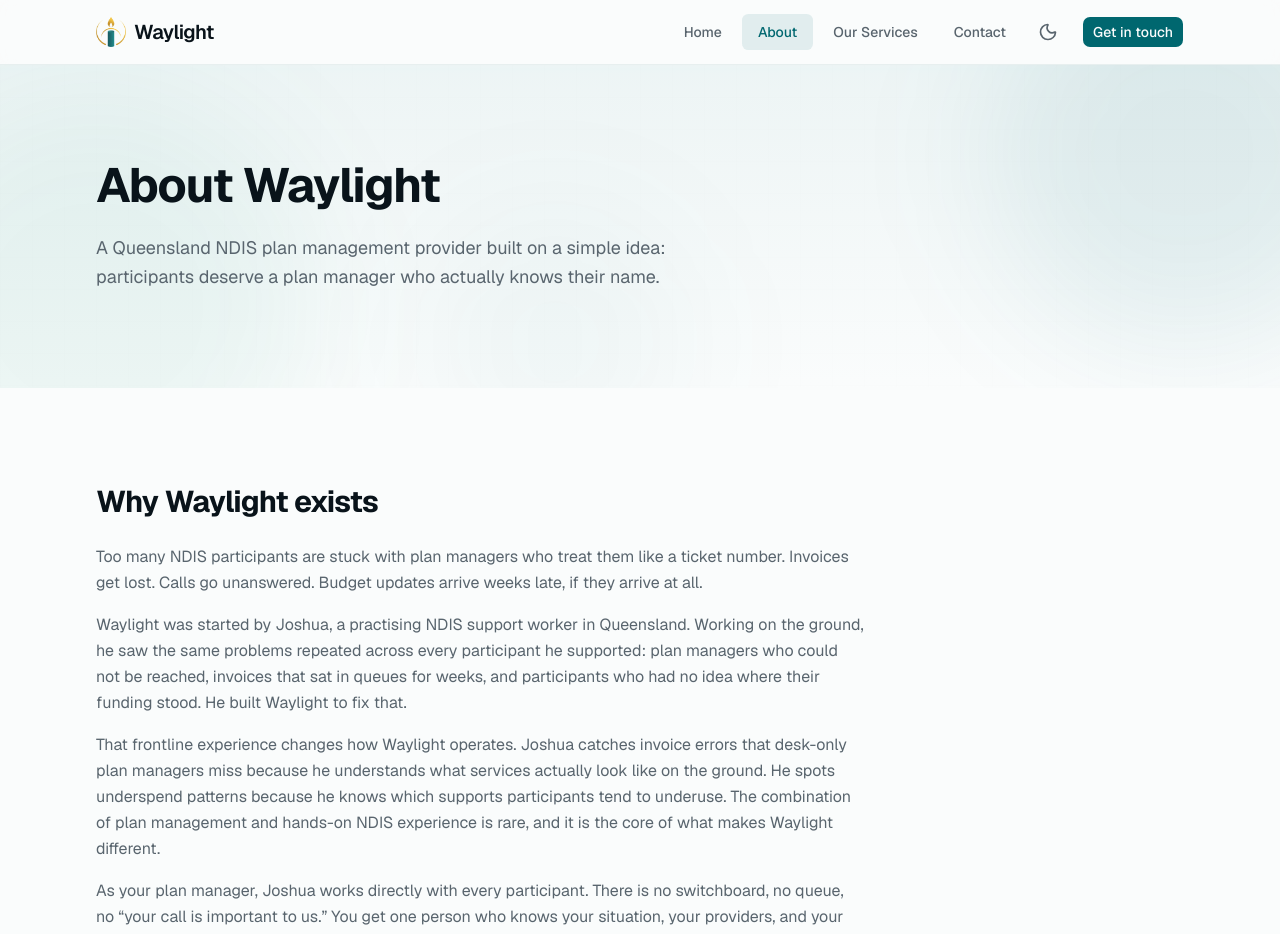
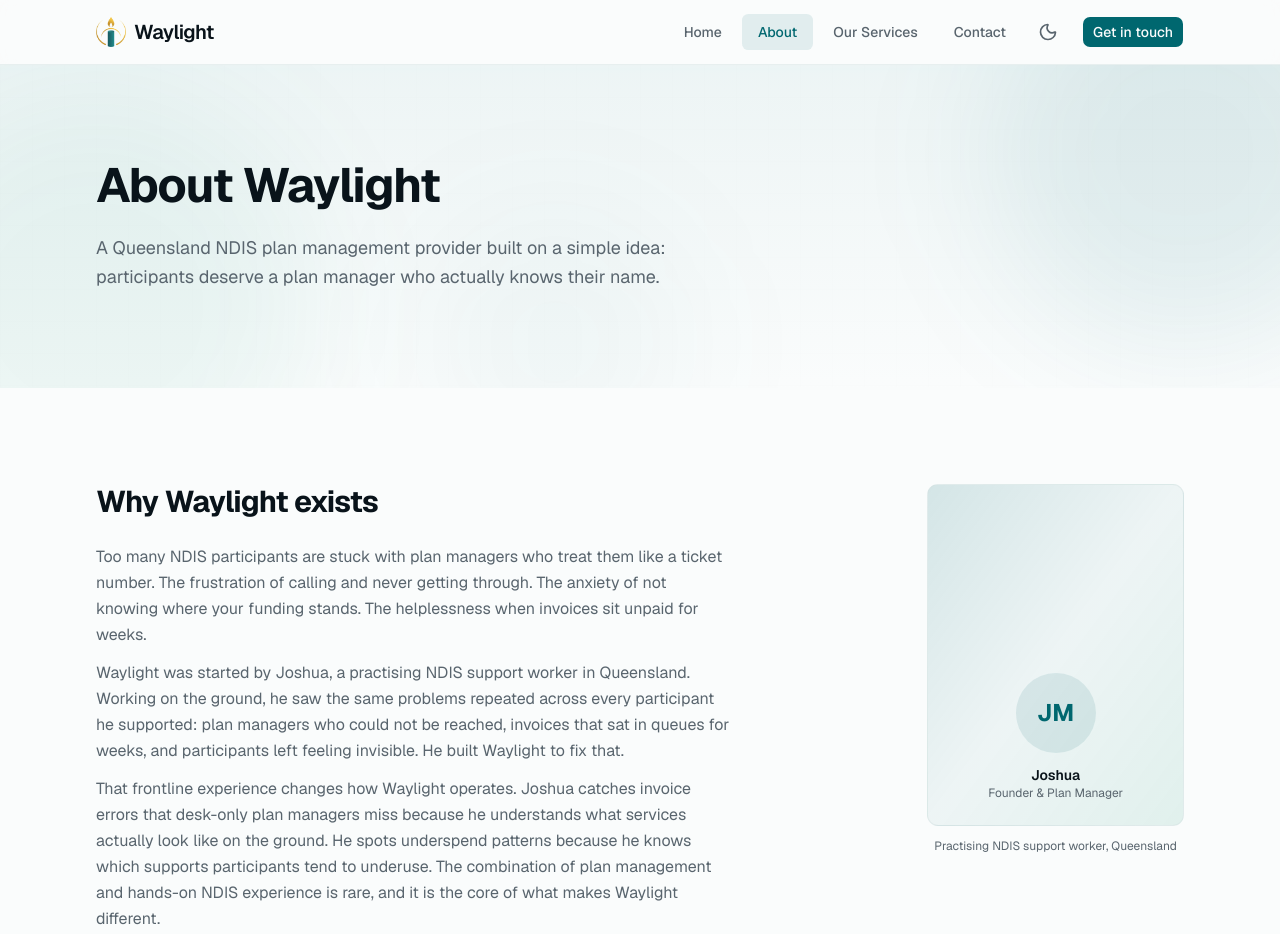
Before and after one commit to j0shinator24/waylight-website, a Next.js app: page /about in a window 1280 px wide. Shown: the top 934 px of the page. Built offline with nearby package versions, Linux system fonts and the light colour scheme.

Commit message:
Auto-sync: 2026-04-05 21:22:05

```diff
--- a/src/app/about/page.tsx
+++ b/src/app/about/page.tsx
@@ -34,24 +34,25 @@ export default function AboutPage() {
       {/* Story */}
       <section className="py-16 md:py-24">
         <div className="mx-auto max-w-6xl px-4 md:px-8">
-          <div className="max-w-3xl">
+          <div className="flex flex-wrap gap-12 items-start">
+            <div className="flex-[999_0_0] min-w-[50%]">
               <h2 className="text-2xl font-bold tracking-tight md:text-3xl mb-6">
                 Why Waylight exists
               </h2>
-            <div className="space-y-4 text-muted-foreground leading-relaxed">
+              <div className="stack stack-sm max-w-[60ch] text-muted-foreground leading-relaxed">
                 <p>
                   Too many NDIS participants are stuck with plan managers who treat
-                them like a ticket number. Invoices get lost. Calls go
-                unanswered. Budget updates arrive weeks late, if they arrive at
-                all.
+                  them like a ticket number. The frustration of calling and never
+                  getting through. The anxiety of not knowing where your funding
+                  stands. The helplessness when invoices sit unpaid for weeks.
                 </p>
                 <p>
                   Waylight was started by Joshua, a practising NDIS support
                   worker in Queensland. Working on the ground, he saw the same
                   problems repeated across every participant he supported: plan
                   managers who could not be reached, invoices that sat in queues
-                for weeks, and participants who had no idea where their funding
-                stood. He built Waylight to fix that.
+                  for weeks, and participants left feeling invisible. He built
+                  Waylight to fix that.
                 </p>
                 <p>
                   That frontline experience changes how Waylight operates. Joshua
@@ -74,6 +75,21 @@ export default function AboutPage() {
                   someone to handle your NDIS funding accurately and
                   transparently. That trust is earned through consistent,
                   personal service, not through a brand name or a large team.
+                </p>
+              </div>
+            </div>
+            <div className="flex-[1_16rem]">
+              <div className="aspect-[3/4] rounded-xl bg-gradient-to-br from-primary/15 via-primary/5 to-accent/10 flex items-end justify-center overflow-hidden border border-border/50">
+                <div className="text-center pb-6">
+                  <div className="mx-auto mb-3 flex h-20 w-20 items-center justify-center rounded-full bg-primary/10 text-primary text-2xl font-bold">
+                    JM
+                  </div>
+                  <p className="text-sm font-semibold">Joshua</p>
+                  <p className="text-xs text-muted-foreground">Founder &amp; Plan Manager</p>
+                </div>
+              </div>
+              <p className="mt-3 text-xs text-muted-foreground text-center">
+                Practising NDIS support worker, Queensland
               </p>
             </div>
           </div>
--- a/src/components/layout/header.tsx
+++ b/src/components/layout/header.tsx
@@ -65,10 +65,11 @@ export function Header() {
           <ThemeToggle />
           <Sheet open={open} onOpenChange={setOpen}>
             <SheetTrigger
-              className="inline-flex items-center justify-center rounded-md h-9 w-9 text-muted-foreground hover:text-foreground hover:bg-muted transition-colors"
+              className="inline-flex items-center justify-center gap-1 rounded-md h-11 px-2 text-muted-foreground hover:text-foreground hover:bg-muted transition-colors"
               aria-label="Open menu"
             >
               <Menu className="h-5 w-5" />
+              <span className="text-xs font-medium">Menu</span>
             </SheetTrigger>
             <SheetContent side="right" className="w-72">
               <SheetTitle className="sr-only">Navigation menu</SheetTitle>
```
Lines whose indentation alone changed are shown as unchanged.
